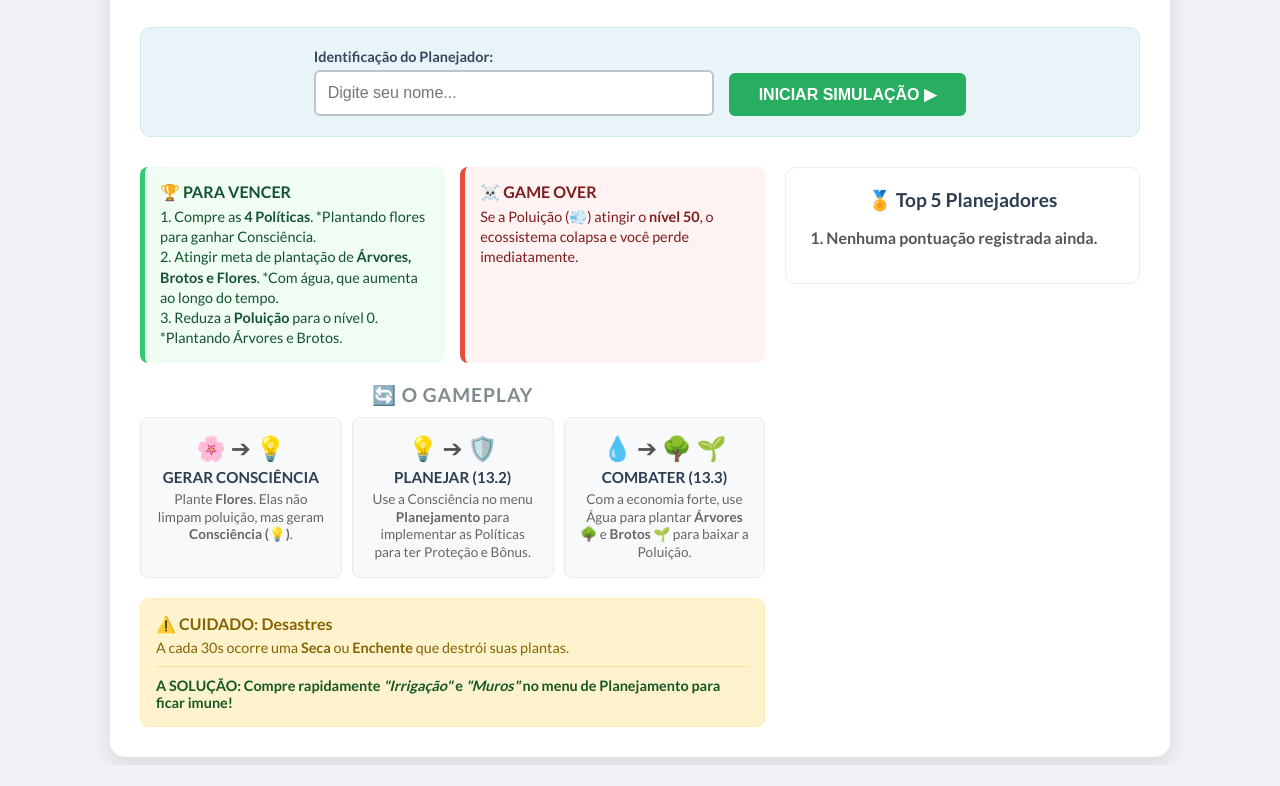
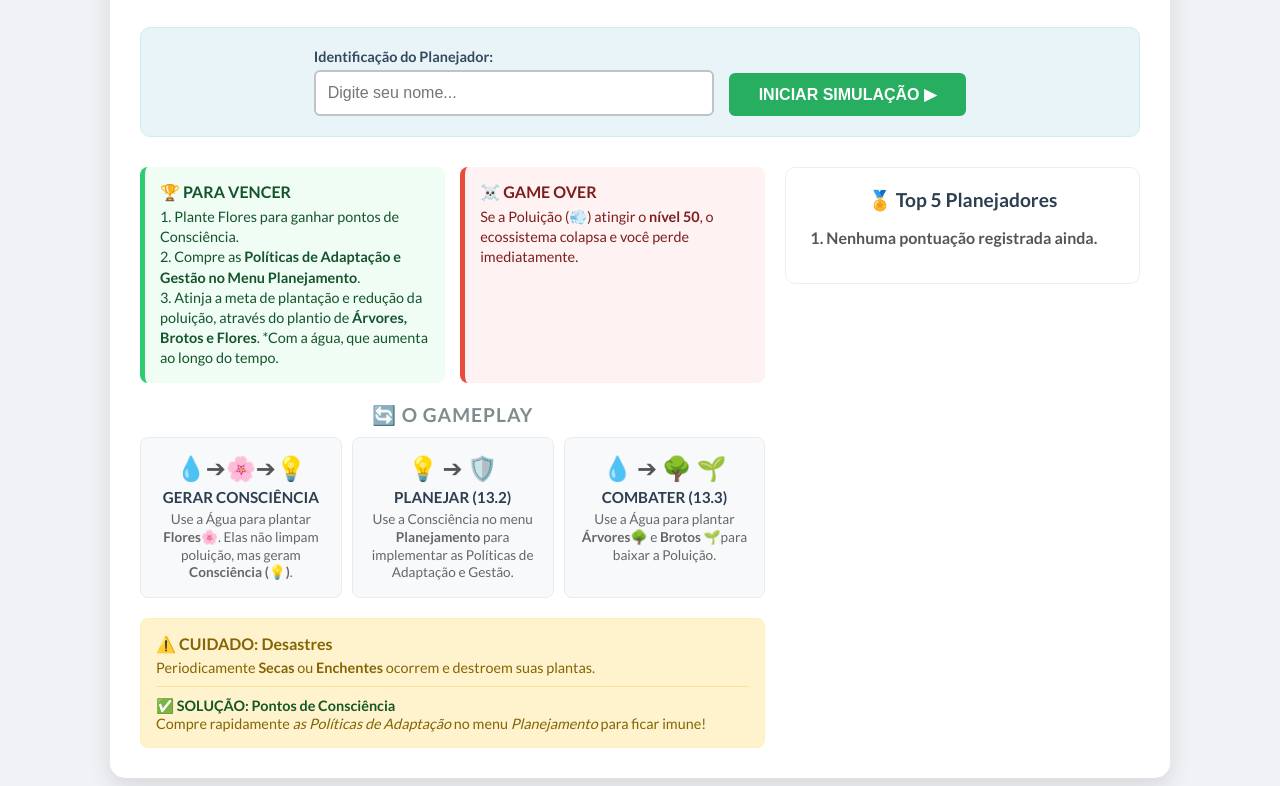
Before and after one commit to paulogeraldo1/game-sist-multi, a plain HTML site: page index.html in a window 1280 px wide. Shown: the part 141-927 px from the top of the page. Before the commit the page ends 906 px from the top, so only its background shows below. Drawn offline with Linux system fonts and the light colour scheme.

Commit message:
ajusta textos e descrições para clareza nas políticas de adaptação e gestão

```diff
--- a/index.html
+++ b/index.html
@@ -37,9 +37,9 @@
                     <div class="game-status-bar">
                         <div class="status-box win">
                             <h3>🏆 PARA VENCER</h3>
-                            <p>1. Compre as <strong>4 Políticas</strong>. *Plantando flores para ganhar Consciência.<br>
-                               2. Atingir meta de plantação de <strong> Árvores, Brotos e Flores</strong>. *Com água, que aumenta ao longo do tempo.<br>
-                               3. Reduza a <strong>Poluição</strong> para o nível 0. *Plantando Árvores e Brotos.</p>
+                            <p>1. Plante Flores para ganhar pontos de Consciência.<br>
+                               2. Compre as <strong> Políticas de Adaptação e Gestão no Menu Planejamento</strong>.<br>
+                               3. Atinja a meta de plantação e redução da poluição, através do plantio de <strong> Árvores, Brotos e Flores</strong>. *Com a água, que aumenta ao longo do tempo.<br>
                         </div>
                         <div class="status-box lose">
                             <h3>☠️ GAME OVER</h3>
@@ -51,29 +51,30 @@
                     <div class="game-cycle">
 
                         <div class="step-card">
-                            <div class="step-icon">🌸 ➔ 💡</div>
+                            <div class="step-icon" style="white-space: nowrap;">💧➔🌸➔💡</div>
                             <h4>GERAR CONSCIÊNCIA</h4>
-                            <p>Plante <strong>Flores</strong>. Elas não limpam poluição, mas geram <strong>Consciência (💡)</strong>.</p>
+                            <p>Use a Água para plantar <strong>Flores</strong>🌸. Elas não limpam poluição, mas geram <strong>Consciência (💡)</strong>.</p>
                         </div>
 
                         <div class="step-card">
                             <div class="step-icon">💡 ➔ 🛡️</div>
                             <h4>PLANEJAR (13.2)</h4>
-                            <p>Use a Consciência no menu <strong>Planejamento</strong> para implementar as Políticas para ter Proteção e Bônus.</p>
+                            <p>Use a Consciência no menu <strong>Planejamento</strong> para implementar as Políticas de Adaptação e Gestão.</p>
                         </div>
 
                         <div class="step-card">
                             <div class="step-icon">💧 ➔ 🌳 🌱</div>
                             <h4>COMBATER (13.3)</h4>
-                            <p>Com a economia forte, use Água para plantar <strong>Árvores 🌳 </strong> e <strong>Brotos 🌱</strong> para baixar a Poluição.</p>
+                            <p>Use a Água para plantar <strong>Árvores🌳</strong> e <strong>Brotos 🌱</strong>para baixar a Poluição.</p>
                         </div>
                     </div>
 
                     <div class="alert-box">
                         <h3>⚠️ CUIDADO: Desastres</h3>
-                        <p>A cada 30s ocorre uma <strong>Seca</strong> ou <strong>Enchente</strong> que destrói suas plantas.</p>
+                        <p>Periodicamente <strong>Secas</strong> ou <strong>Enchentes</strong> ocorrem e destroem suas plantas.</p>
                         <hr>
-                        <p class="solution"><strong>A SOLUÇÃO:</strong> Compre rapidamente <em>"Irrigação"</em> e <em>"Muros"</em> no menu de Planejamento para ficar imune!</p>
+                        <p class="solution"><strong>✅ SOLUÇÃO:</strong> Pontos de Consciência</p>
+                        <p>Compre rapidamente <em> as Políticas de Adaptação</em> no menu <em>Planejamento</em>  para ficar imune!</p>
                     </div>
 
                 </div>
```
Also changed, not shown: game.html (+6 -6 lines).
